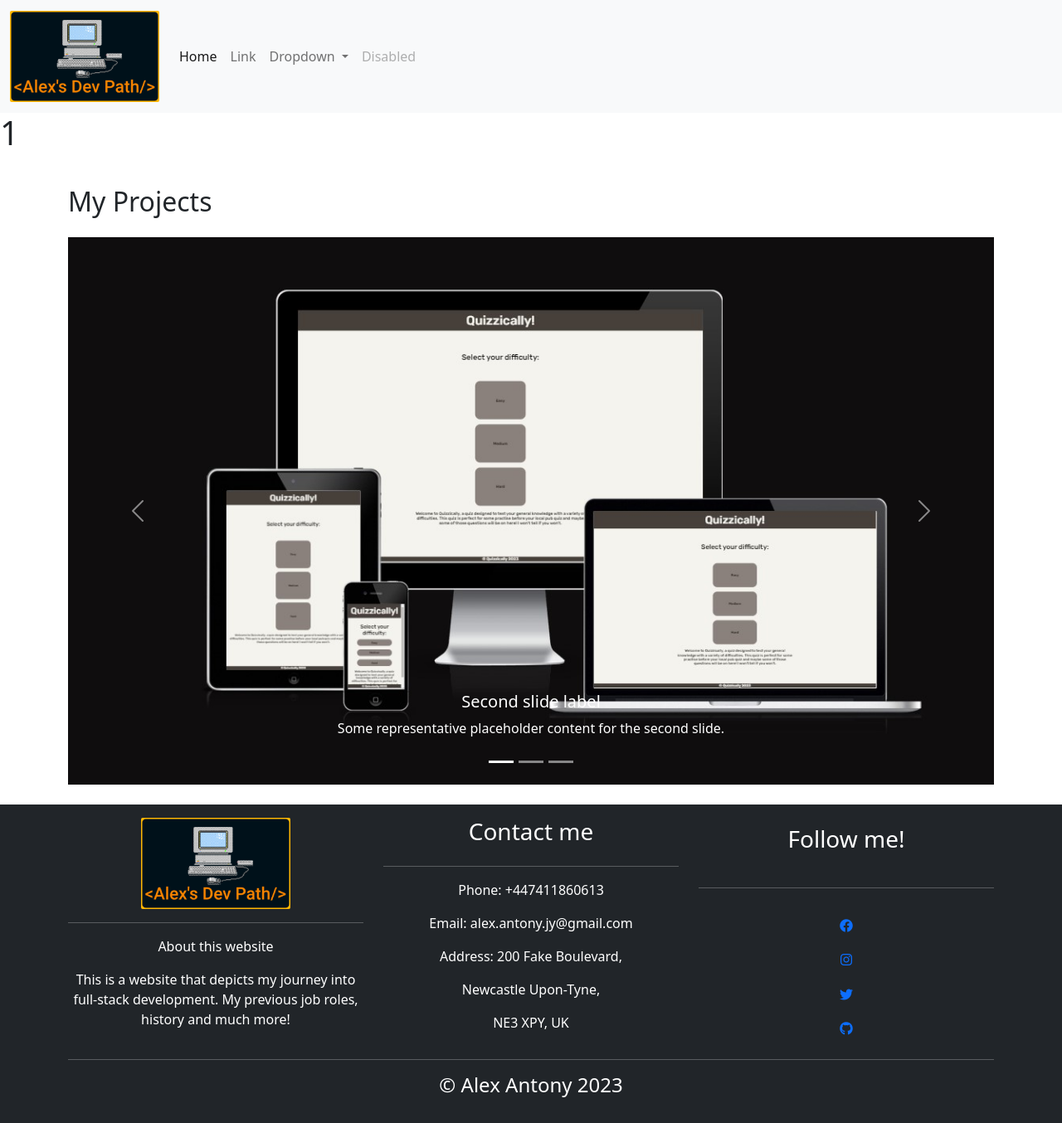
After one commit to AlexAntony3/AlexDevPath, a Django app: page /project/1 in a window 1280 px wide. The commit adds this page. Shown: the whole page at 83% size. Run offline with Django 3.2, Linux system fonts and the light colour scheme.

Commit message:
feat: create initial stages of loop for projects in carousel format

```diff
--- a/alex_work/urls.py
+++ b/alex_work/urls.py
@@ -19,5 +19,6 @@ from portfolio import views
 
 urlpatterns = [
     path('admin/', admin.site.urls),
-    path('', views.HomePage, name="home")
+    path('', views.HomePage, name="home"),
+    path('project/<str:id>', views.ProjectPage, name="project")
 ]
--- a/portfolio/views.py
+++ b/portfolio/views.py
@@ -3,4 +3,9 @@ from django.views import generic
 
 
 def HomePage(request):
-    return render(request, 'index.html')
+    return render(request, 'pages/home.html')
+
+
+def ProjectPage(request, id):
+    context = {'id': id}
+    return render(request, 'pages/project.html', context)
--- /dev/null
+++ b/templates/components/carousel-item.html
@@ -0,0 +1,7 @@
+<div class="carousel-item active">
+    <img src="/static/media/project_2.jpg" class="d-block w-100" alt="...">
+    <div class="carousel-caption d-none d-md-block">
+        <h5>Second slide label</h5>
+        <p>Some representative placeholder content for the second slide.</p>
+    </div>
+</div>
--- a/templates/components/projects.html
+++ b/templates/components/projects.html
@@ -1,26 +1,22 @@
-<div class="container pt-3 pb-4">
 <h2 class="pt-3 pb-3">My Projects</h2>
 <div id="carouselExampleCaptions" class="carousel slide" data-bs-ride="carousel">
     <div class="carousel-indicators">
-      <button type="button" data-bs-target="#carouselExampleCaptions" data-bs-slide-to="0" class="active" aria-current="true" aria-label="Slide 1"></button>
-      <button type="button" data-bs-target="#carouselExampleCaptions" data-bs-slide-to="1" aria-label="Slide 2"></button>
-      <button type="button" data-bs-target="#carouselExampleCaptions" data-bs-slide-to="2" aria-label="Slide 3"></button>
+        <button type="button" data-bs-target="#carouselExampleCaptions" data-bs-slide-to="0" class="active"
+            aria-current="true" aria-label="Slide 1"></button>
+        <button type="button" data-bs-target="#carouselExampleCaptions" data-bs-slide-to="1"
+            aria-label="Slide 2"></button>
+        <button type="button" data-bs-target="#carouselExampleCaptions" data-bs-slide-to="2"
+            aria-label="Slide 3"></button>
     </div>
     <div class="carousel-inner">
-      <div class="carousel-item active">
+        <div class="carousel-item ">
             <img src="/static/media/project_1.jpg" class="d-block w-100" alt="...">
             <div class="carousel-caption d-none d-md-block">
                 <h5>First slide label</h5>
                 <p>Some representative placeholder content for the first slide.</p>
             </div>
         </div>
-      <div class="carousel-item">
-        <img src="/static/media/project_2.jpg" class="d-block w-100" alt="...">
-        <div class="carousel-caption d-none d-md-block">
-          <h5>Second slide label</h5>
-          <p>Some representative placeholder content for the second slide.</p>
-        </div>
-      </div>
+        {% include 'components/carousel-item.html' %}
         <div class="carousel-item">
             <img src="/static/media/project_3.png" class="d-block w-100" alt="...">
             <div class="carousel-caption d-none d-md-block">
@@ -38,4 +34,3 @@
         <span class="visually-hidden">Next</span>
     </button>
 </div>
-</div>
--- /dev/null
+++ b/templates/pages/project.html
@@ -0,0 +1,14 @@
+{% extends "base.html" %}
+
+{% block content %}
+
+<h1>{{ id }}</h1>
+<div class="container pt-3 pb-4">
+    <div class="row">
+        <div class="col-sm-12">
+            {% include 'components/projects.html' %}
+        </div>
+    </div>
+</div>
+
+{% endblock %}
```
Also changed, not shown: templates/index.html (deleted, +0 -9 lines), templates/pages/home.html (added, +14 -0 lines). Lines whose indentation alone changed are shown as unchanged.
